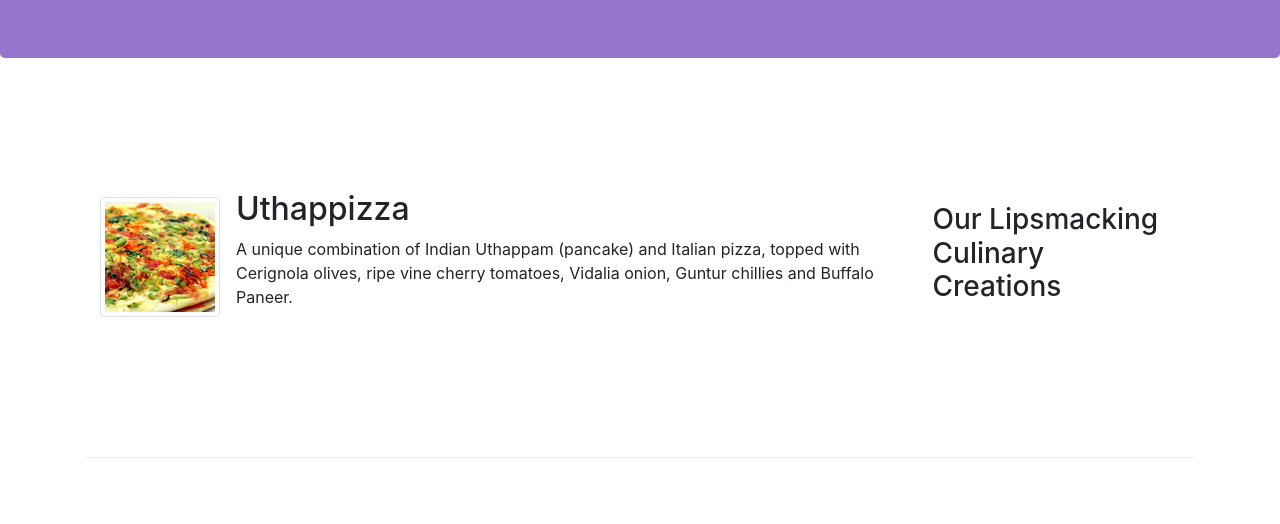
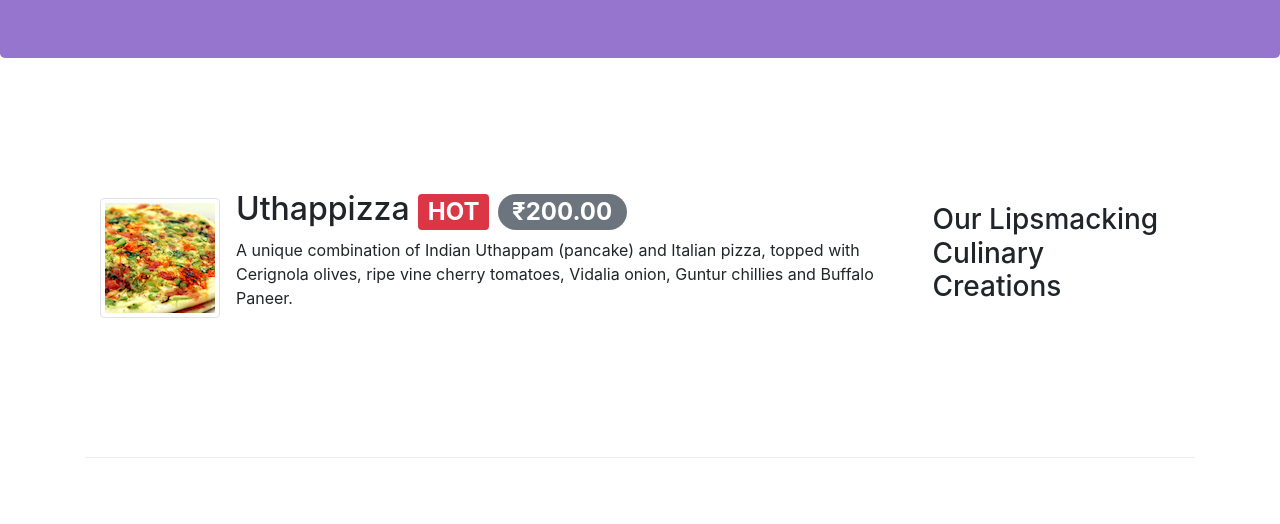
Before and after one commit to Samarth484/ConFuSionBonAppetit, a website: page index.html in a window 1280 px wide. Shown: the part 276-800 px from the top of the page. Drawn offline with nearby package versions, Linux system fonts and the light colour scheme.

Commit message:
Alerting users

```diff
--- a/index.html
+++ b/index.html
@@ -58,7 +58,7 @@
                     <img class="d-flex mr-3 img-thumbnail align-self-center"
                             src="img/uthappizza.png" alt="Uthappizza">
                     <div class="media-body">
-                        <h2 class="mt-0">Uthappizza</h2>
+                        <h2 class="mt-0">Uthappizza <span class="badge badge-danger">HOT</span> <span class="badge badge-pill badge-secondary">₹200.00</span> </h2>
                         <p class="d-none d-sm-block">A unique combination of Indian Uthappam (pancake) and
                             Italian pizza, topped with Cerignola olives, ripe vine
                             cherry tomatoes, Vidalia onion, Guntur chillies and
```
